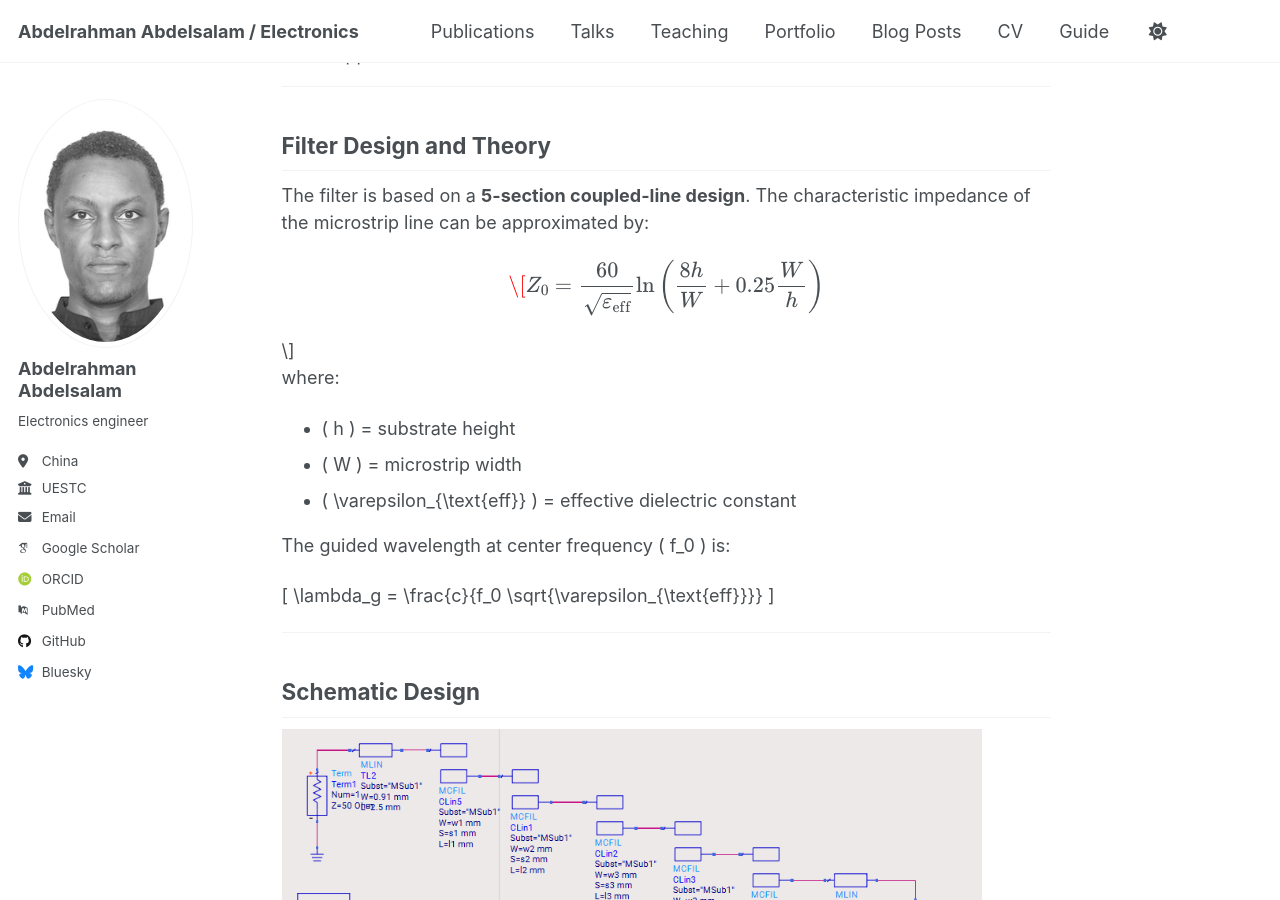
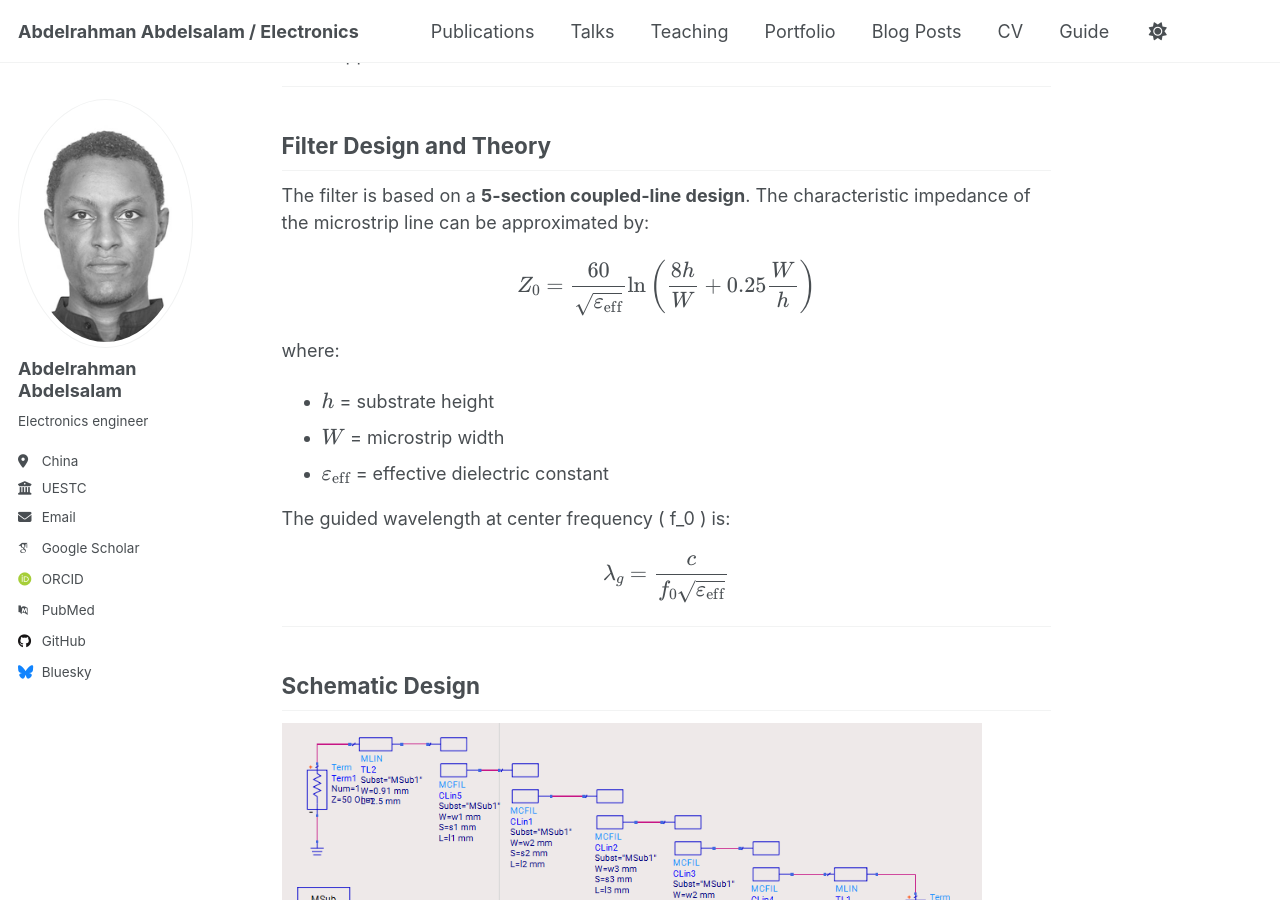
Before and after one commit to abdelrahman-dip/abdelrahmanosman.github.io, a Jekyll site: the page built from _posts/2014-08-14-blog-post-3.md, in a window 1280 px wide and 900 px high, scrolled down 657 px. Built offline with Jekyll 4.4.1, drawn with Linux system fonts in a browser that asks for light colours; some web fonts are replaced; a script that is not in the unit is left out.

Commit message:
Update 2014-08-14-blog-post-3.md

```diff
--- a/_posts/2014-08-14-blog-post-3.md
+++ b/_posts/2014-08-14-blog-post-3.md
@@ -28,20 +28,20 @@ The substrate used is **Taconic RF60**:
 
 The filter is based on a **5-section coupled-line design**. The characteristic impedance of the microstrip line can be approximated by:
 
-$$\[
+$$
 Z_0 = \frac{60}{\sqrt{\varepsilon_{\text{eff}}}} \ln\left( \frac{8h}{W} + 0.25\frac{W}{h} \right)
-\]$$
+$$
 
 where:
-- \( h \) = substrate height
-- \( W \) = microstrip width
-- \( \varepsilon_{\text{eff}} \) = effective dielectric constant
+- \\( h \\) = substrate height
+- \\( W \\) = microstrip width
+- \\( \varepsilon_{\text{eff}} \\) = effective dielectric constant
 
 The guided wavelength at center frequency \( f_0 \) is:
 
-\[
+\\[
 \lambda_g = \frac{c}{f_0 \sqrt{\varepsilon_{\text{eff}}}}
-\]
+\\]
 
 ---
 
```
